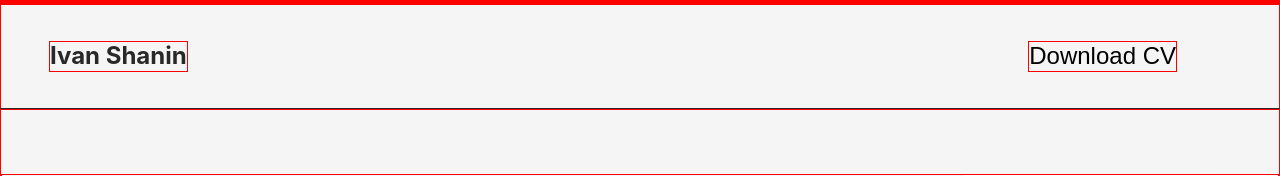
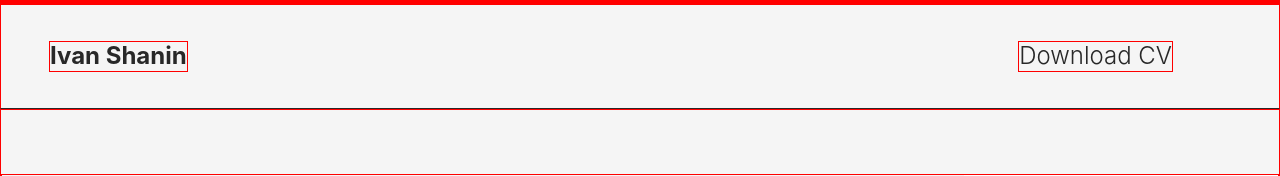
Before and after one commit to ivanjsx/ivanjsx, a React (Create React App) app in the folder frontend/: page / in a window 1280 px wide. Shown: the top 176 px of the page. Built offline with nearby package versions, Linux system fonts and the light colour scheme; a web font is replaced by a local one.

Commit message:
define colors as css variables

```diff
--- a/frontend/src/components/app-header/app-header.module.css
+++ b/frontend/src/components/app-header/app-header.module.css
@@ -1,6 +1,6 @@
 .header {
-  padding: 36px 102px 36px 48px;
-  border-bottom: 1px solid #282828;
+  padding: 36px 106px 36px 48px;
+  border-bottom: 1px solid var(--primary-color);
   display: flex;
   justify-content: space-between;
 }
@@ -10,11 +10,7 @@
   font-size: 24px;
 }
 
-.link {
-  composes: anchor from global;
-}
-
 .download {
-  composes: button from global;
+  composes: fancyAnchor from global;
   font-size: 24px;
 }
--- a/frontend/src/components/app-header/app-header.tsx
+++ b/frontend/src/components/app-header/app-header.tsx
@@ -15,10 +15,8 @@ const AppHeader: FC = () => {
       <h1 className={styles.name}>
         Ivan Shanin
       </h1>
-      <a href={cv} download="IvanShaninCV.pdf" className={styles.link}>
-        <button className={styles.download}>
-          Download CV
-        </button>
+      <a href={cv} download="IvanShaninCV.pdf" className={styles.download}>
+        Download CV
       </a>
     </header>
   );
--- a/frontend/src/index.css
+++ b/frontend/src/index.css
@@ -1,11 +1,20 @@
+/* global styles
+accessible from within
+subsequent CSS modules */
+
 @import-normalize;
 @import url(./fonts/fonts.css);
 
-
-
-/* debugging mode */
+/* only for debugging purposes */
 * {
   border: 1px solid red;
+}
+
+:root {
+  --accent-color: #000000;
+  --primary-color: #282828;
+  --secondary-color: #6b7280;
+  --background-color: #f5f5f5;
 }
 
 .body {
@@ -16,20 +25,21 @@
   display: flex;
   flex-direction: column;
   align-items: center;
-};
+}
 
-.ul {
+.fancyList {
   margin: 0;
   padding: 0;
   list-style: none;
 }
 
-.anchor {
+.fancyAnchor {
+  color: inherit;
   text-decoration: none;
   background-color: inherit;
 }
 
-.button {
+.fancyButton {
   padding: 0;
   border: none;
   cursor: pointer;
--- a/frontend/src/layouts/root/root.module.css
+++ b/frontend/src/layouts/root/root.module.css
@@ -1,6 +1,6 @@
 .page {
-  background-color: #f5f5f5;
-  color: #282828;
+  background-color: var(--background-color);
+  color: var(--primary-color);
   width: 100vw;
   font-weight: 300;
   line-height: 1.2;
```
